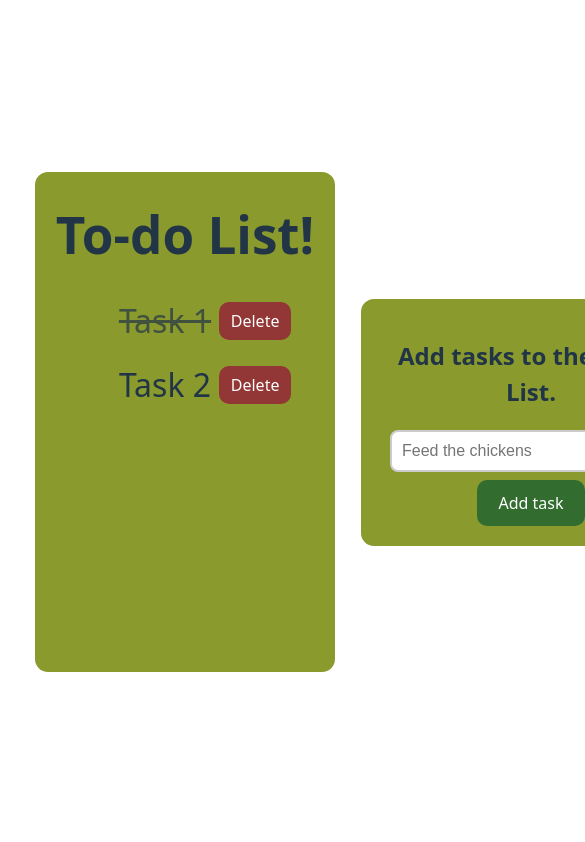
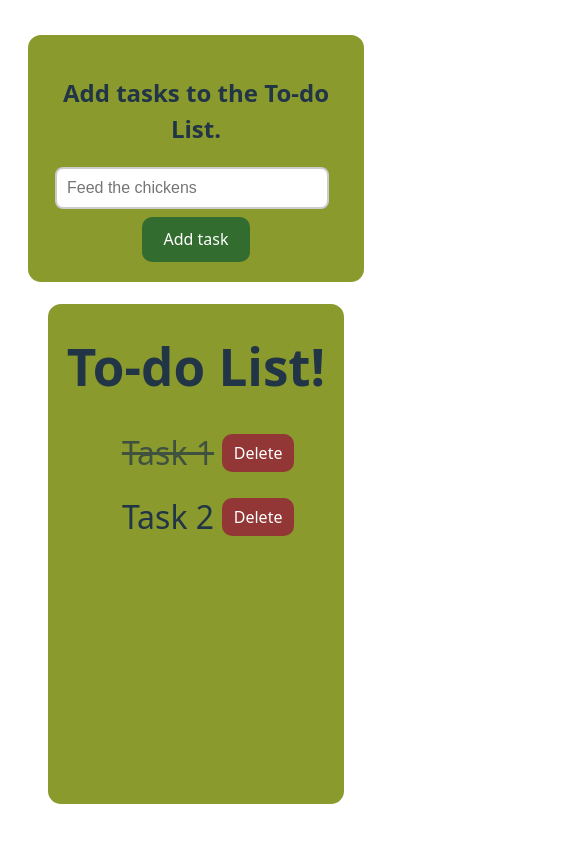
Before and after one commit to SergejNov/To-do-list, a React (Vite) app: page / in a window 390 px wide. Shown: the top 842 px of the page, 585 px wide, since content can reach past the window. Built offline with nearby package versions, Linux system fonts and the light colour scheme.

Commit message:
Improved responsiveness

```diff
--- a/src/ToDo.css
+++ b/src/ToDo.css
@@ -1,33 +1,36 @@
 .main-container{
     display: flex;
-     flex-direction: row;
+    flex-direction: row;
     justify-content: space-between;
     align-items: center;
-     box-sizing: border-box;
-
-   /* border: 3px solid white; */
-    min-width: 400px;
+    box-sizing: border-box;
+    max-width: 100%;
+    margin: 0 auto;
     min-height:600px ;
     border-radius: 1rem;
+    min-width: 0;
 }
 
 
 .todo-container {
     border: 3px solid white;
     background-color: rgb(138, 154, 45);
-    min-width: 300px;
     min-height:500px ;
     border-radius: 1rem;
     margin-right: 20px;
+    min-width: 0;
+    width: 90%
 }
 
 .input-container{
-     border: 3px solid white;
+    border: 3px solid white;
     background-color: rgb(138, 154, 45);
-    min-width: 300px;
     min-height:120px ;
     border-radius: 1rem;
     padding: 20px;
+    min-width: 0;
+    width: 90%;
+    margin-bottom: 1rem;
 }
 
 input {
@@ -51,7 +54,15 @@ input:focus {
 .task-text{
   font-size: 2rem;
   margin-right: 0.5rem;
+  word-wrap: break-word;
+  overflow-wrap: break-word;
+  white-space: normal;
+  max-width: 90%;
 
+}
+
+.task-text:hover{
+  cursor: pointer;
 }
 
 .input-field{
@@ -64,6 +75,8 @@ input:focus {
   justify-content: center;
   align-items: center;
   margin: 1rem;
+  max-width: 100%;
+  flex-wrap: wrap;
 }
 
 
@@ -98,6 +111,7 @@ input:focus {
     display: flex;
     justify-content: center;
     align-items: center;
+    margin-right: 1rem;
 
     width: 4.5rem;
     height: 2.4rem;
@@ -123,3 +137,31 @@ input:focus {
   opacity: 0.7;
 
 }
+
+@media(max-width: 768px){
+  .main-container{
+    flex-direction: column;
+  }
+    .todo-container {
+    margin-right: 0;
+    margin-bottom: 20px;
+    order: 2;
+  }
+
+  .input-container {
+    order: 1;
+    max-width: 100%;
+    margin-bottom: 1rem;
+  }
+
+  .main-container {
+
+  max-width: 100%;
+  margin: 0 auto;
+}
+
+ .task-text{
+  max-width: 200px;
+ }
+
+ }
```
